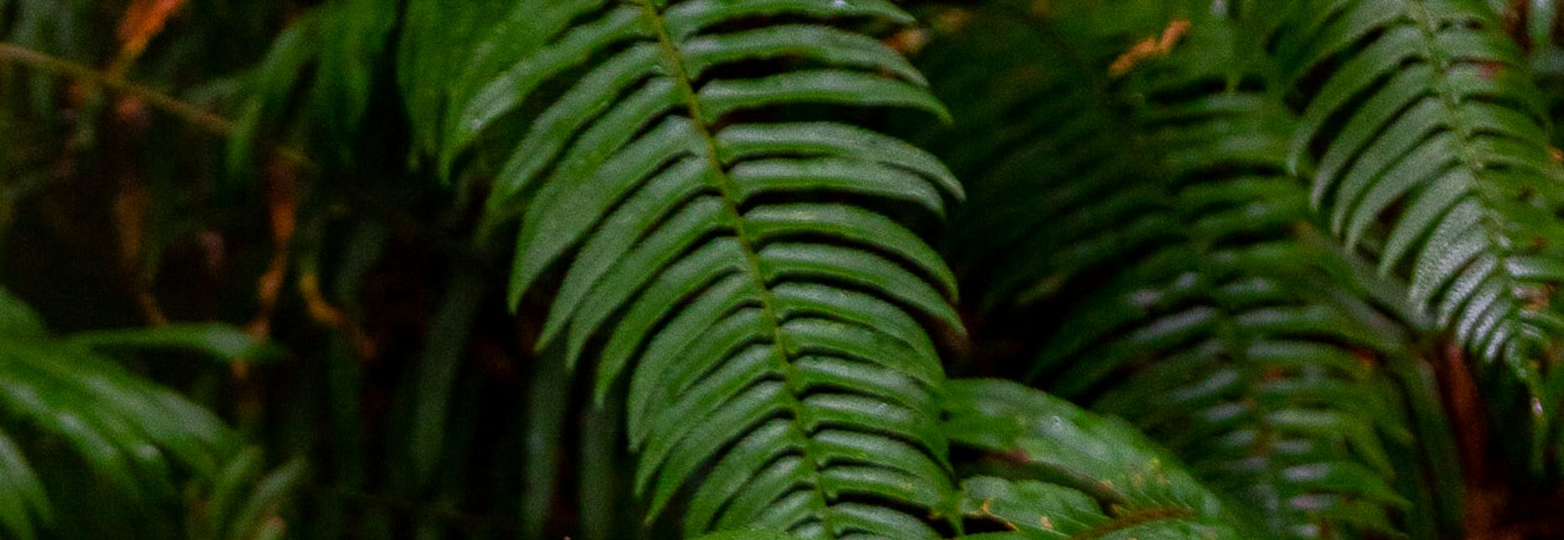
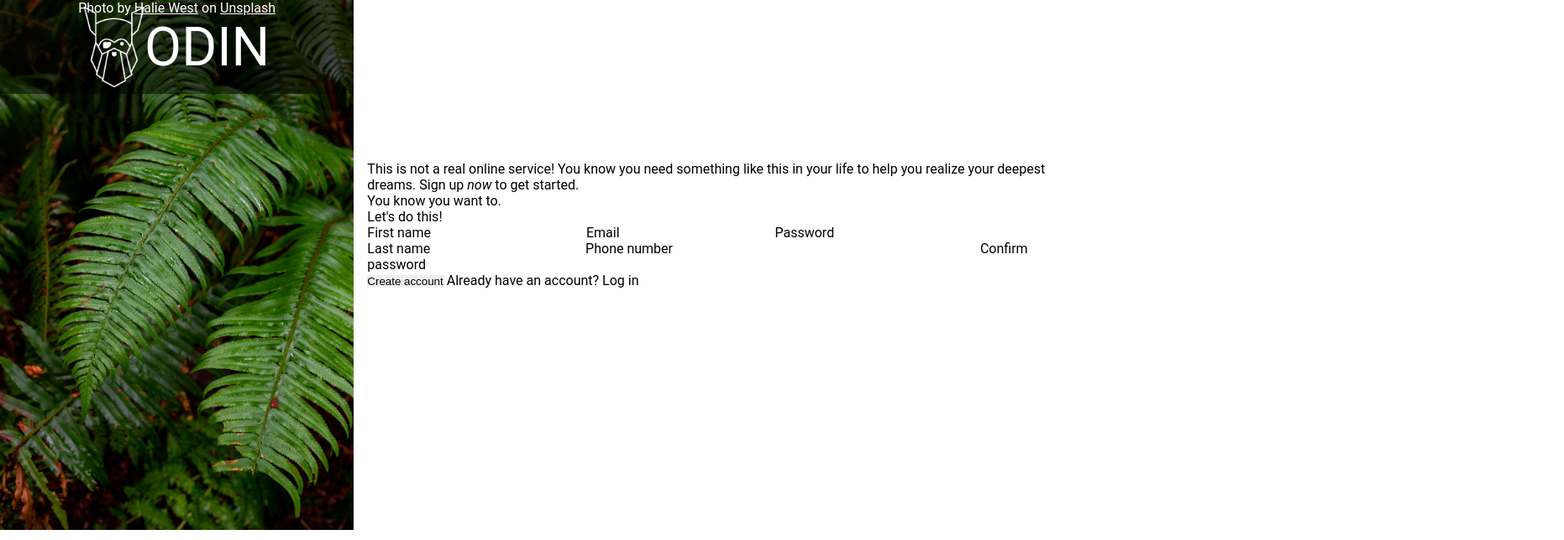
Before and after one commit to dm1cael/signup-form-project, a plain HTML site: page index.html in a window 1280 px wide. Shown: the top 644 px of the page at 84% size, 1862 px wide, since content can reach past the window. Drawn offline with Linux system fonts and the light colour scheme; a small style sheet from the web is missing.

Commit message:
basic css structure

```diff
--- a/style.css
+++ b/style.css
@@ -11,3 +11,58 @@ body {
     font-family: 'Roboto', Arial, Helvetica, sans-serif;
     min-height: 100vh;
 }
+
+main {
+    display: flex;
+    gap: 1em;
+}
+
+.bg-container {
+    position: relative;
+    display: flex;
+    flex: 1;
+
+    justify-content: center;
+    width: 100%;
+}
+
+.bg-image {
+    width: 100%;
+}
+
+.logo-container {
+    position: absolute;
+    width: 100%;
+
+    display: flex;
+    justify-content: center;
+    align-items: center;
+    background-color: rgba(0, 0, 0, 0.5);
+
+    color: white;
+    font-size: 4rem;
+
+    padding: 8px 0;
+}
+
+.odin-logo {
+    width: 72px;
+}
+
+.credits-container,
+a:visited,
+a {
+    color: white;
+    font-size: 1rem;
+}
+
+.credits-container {
+    position: absolute;
+}
+
+.form-container {
+    display: flex;
+    flex: 2;
+
+    padding: 12em 0;
+}
```
